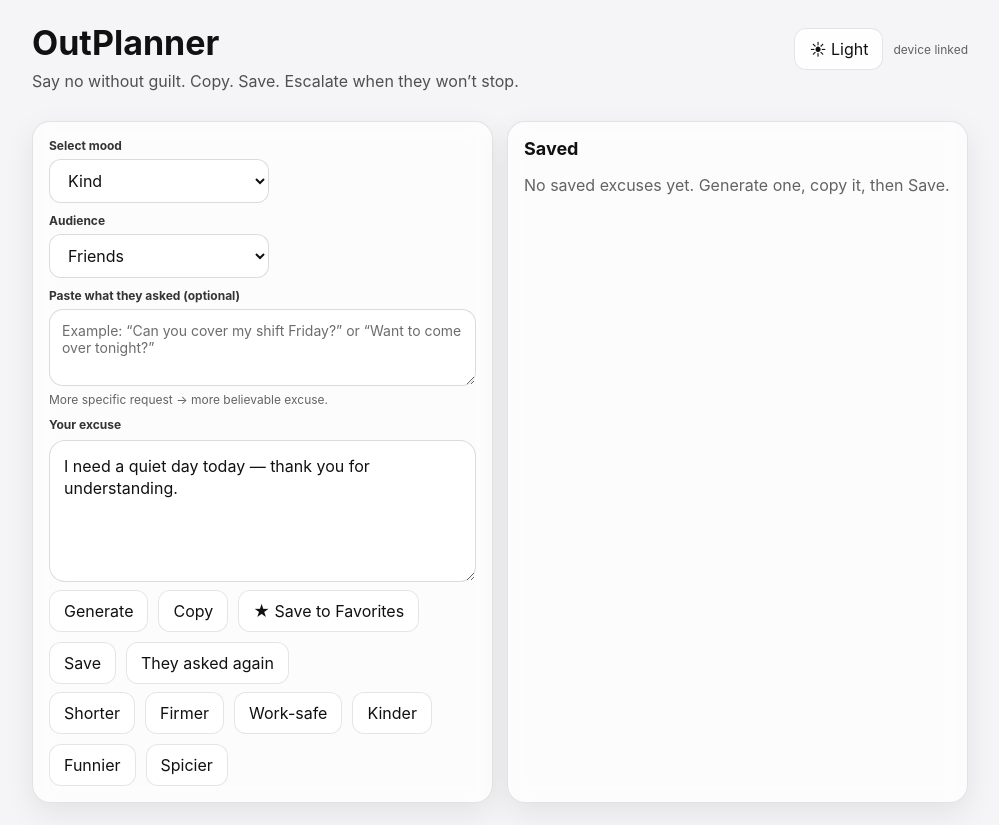
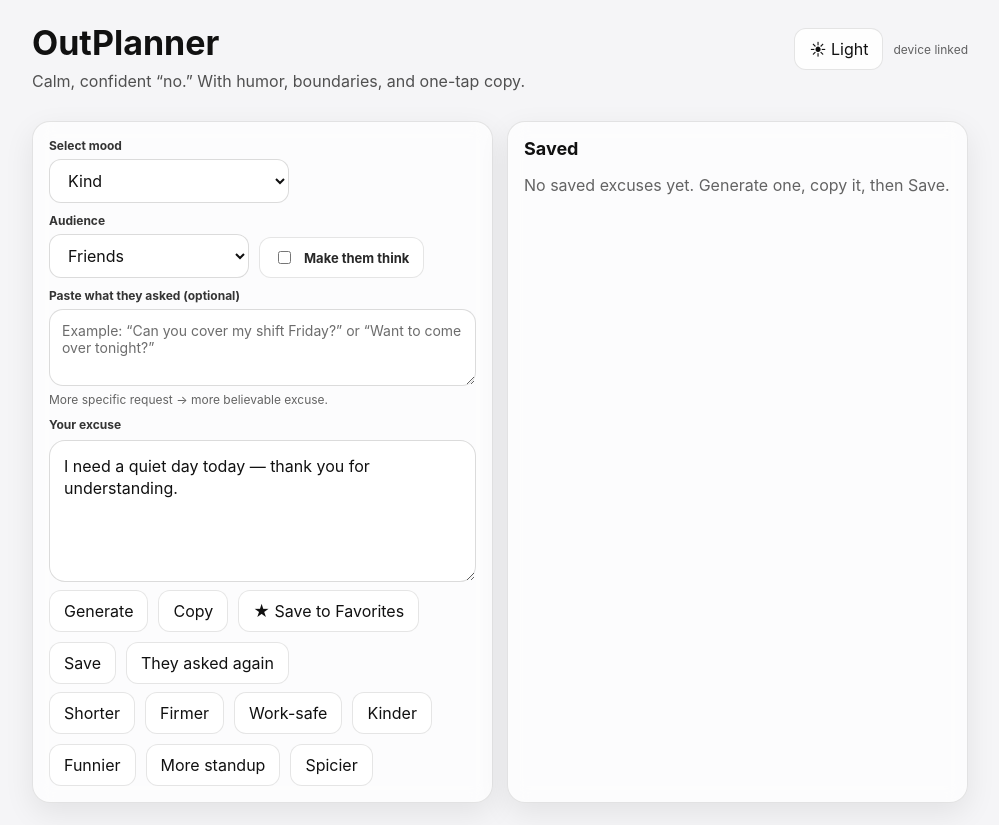
Before and after one commit to bcq13/Out-Planner, a Next.js app: page / in a window 1280 px wide. Shown: the whole page, without its empty margins (140-1139 px from the left). Built offline with nearby package versions, Linux system fonts and the light colour scheme.

Commit message:
Add Standup mood + Make-them-think toggle + contextual escalation

```diff
--- a/app/page.tsx
+++ b/app/page.tsx
@@ -2,7 +2,12 @@
 
 import { useEffect, useMemo, useState } from "react";
 import { getDeviceId } from "@/lib/deviceId";
-import { escalate, generateExcuse, generateFromRequest, rewriteVariant } from "@/lib/excuseEngine";
+import {
+  escalateFromRequest,
+  generateExcuse,
+  generateFromRequest,
+  rewriteVariant,
+} from "@/lib/excuseEngine";
 import type { Audience, Mood } from "@/lib/excuseEngine";
 
 type Saved = { text: string; favorite?: boolean; createdAt: number };
@@ -36,6 +41,7 @@ export default function HomePage() {
 
   const [audience, setAudience] = useState<Audience>("friends");
   const [mood, setMood] = useState<Mood>("kind");
+  const [makeThemThink, setMakeThemThink] = useState<boolean>(false);
   const [request, setRequest] = useState<string>("");
 
   const [draft, setDraft] = useState<string>("");
@@ -56,7 +62,7 @@ export default function HomePage() {
       if (raw) setSaved(JSON.parse(raw));
     } catch {}
 
-    setDraft(generateExcuse("kind"));
+    setDraft(generateExcuse("kind", false));
   }, []);
 
   // Persist saved
@@ -70,7 +76,6 @@ export default function HomePage() {
   const favorites = useMemo(() => saved.filter((s) => s.favorite), [saved]);
 
   function haptic() {
-    // Optional tiny vibration on supported devices (won’t do anything on most desktops)
     try {
       if ("vibrate" in navigator) (navigator as any).vibrate?.(10);
     } catch {}
@@ -83,8 +88,8 @@ export default function HomePage() {
 
   function makeDraft() {
     const hasRequest = normalize(request).length > 0;
-    if (hasRequest) return generateFromRequest({ mood, audience, request });
-    return generateExcuse(mood);
+    if (hasRequest) return generateFromRequest({ mood, audience, request, makeThemThink });
+    return generateExcuse(mood, makeThemThink);
   }
 
   function onGenerate() {
@@ -98,7 +103,15 @@ export default function HomePage() {
     haptic();
     const next = escalation + 1;
     setEscalation(next);
-    setDraft(escalate(next));
+    setDraft(
+      escalateFromRequest({
+        level: next,
+        mood,
+        audience,
+        request,
+        makeThemThink,
+      })
+    );
     setStatus("");
   }
 
@@ -139,9 +152,19 @@ export default function HomePage() {
   function onRewrite(nextMood: Mood) {
     haptic();
     setMood(nextMood);
-    setDraft((prev) => rewriteVariant(prev, nextMood, audience, request));
+    setDraft((prev) => rewriteVariant(prev, nextMood, audience, request, makeThemThink));
     setStatus("");
   }
+
+  // If user toggles make-them-think, refresh draft to reflect it (without changing their text if they edited)
+  useEffect(() => {
+    // Only auto-refresh if the draft looks generated (simple heuristic: not empty and request-based changes are desired)
+    if (!draft.trim()) return;
+    // Keep it predictable: regenerate on toggle only if request exists OR draft equals a known generated baseline size.
+    // We'll just regenerate to match toggle for now.
+    setDraft(makeDraft());
+    // eslint-disable-next-line react-hooks/exhaustive-deps
+  }, [makeThemThink]);
 
   return (
     <main
@@ -157,7 +180,7 @@ export default function HomePage() {
         <div>
           <h1 style={{ fontSize: 34, margin: 0 }}>OutPlanner</h1>
           <p style={{ marginTop: 8, opacity: 0.72 }}>
-            Say no without guilt. Copy. Save. Escalate when they won’t stop.
+            Calm, confident “no.” With humor, boundaries, and one-tap copy.
           </p>
         </div>
 
@@ -177,17 +200,18 @@ export default function HomePage() {
         {/* LEFT */}
         <div className="card">
           <div style={{ display: "grid", gap: 10 }}>
-            <div style={{ display: "flex", gap: 10, flexWrap: "wrap" }}>
+            <div style={{ display: "flex", gap: 10, flexWrap: "wrap", alignItems: "flex-end" }}>
               <div style={{ display: "grid", gap: 6 }}>
                 <div style={{ fontSize: 12, fontWeight: 700, opacity: 0.85 }}>Select mood</div>
                 <select
                   value={mood}
                   onChange={(e) => setMood(e.target.value as Mood)}
-                  style={{ padding: "10px 14px", borderRadius: 12, minWidth: 220 }}
+                  style={{ padding: "10px 14px", borderRadius: 12, minWidth: 240 }}
                 >
                   <option value="kind">Kind</option>
                   <option value="professional">Professional</option>
                   <option value="funny">Funny</option>
+                  <option value="standup">Standup (observational)</option>
                   <option value="spicy">Spicy</option>
                   <option value="firm">Firm</option>
                   <option value="noDetails">No details</option>
@@ -199,13 +223,35 @@ export default function HomePage() {
                 <select
                   value={audience}
                   onChange={(e) => setAudience(e.target.value as Audience)}
-                  style={{ padding: "10px 14px", borderRadius: 12, minWidth: 220 }}
+                  style={{ padding: "10px 14px", borderRadius: 12, minWidth: 200 }}
                 >
                   <option value="friends">Friends</option>
                   <option value="family">Family</option>
                   <option value="work">Work</option>
                 </select>
               </div>
+
+              <label
+                style={{
+                  display: "flex",
+                  alignItems: "center",
+                  gap: 10,
+                  padding: "10px 14px",
+                  borderRadius: 12,
+                  border: "1px solid var(--border)",
+                  background: "var(--surface2)",
+                  cursor: "pointer",
+                  userSelect: "none",
+                }}
+                title="Adds a short reflective closer (polite, but makes people think)"
+              >
+                <input
+                  type="checkbox"
+                  checked={makeThemThink}
+                  onChange={(e) => setMakeThemThink(e.target.checked)}
+                />
+                <span style={{ fontSize: 13, fontWeight: 700, opacity: 0.9 }}>Make them think</span>
+              </label>
             </div>
 
             <div style={{ display: "grid", gap: 6 }}>
@@ -235,7 +281,6 @@ export default function HomePage() {
                 <button className="btn" onClick={onGenerate}>Generate</button>
                 <button className="btn" onClick={() => onCopy(draft)}>Copy</button>
 
-                {/* Draft star */}
                 <button className="btn" onClick={onSaveFavorite} title="Save draft to Favorites">
                   ★ Save to Favorites
                 </button>
@@ -252,6 +297,7 @@ export default function HomePage() {
                 <button className="btn" onClick={() => onRewrite("professional")}>Work-safe</button>
                 <button className="btn" onClick={() => onRewrite("kind")}>Kinder</button>
                 <button className="btn" onClick={() => onRewrite("funny")}>Funnier</button>
+                <button className="btn" onClick={() => onRewrite("standup")}>More standup</button>
                 <button className="btn" onClick={() => onRewrite("spicy")}>Spicier</button>
               </div>
             </div>
--- a/lib/excuseEngine.ts
+++ b/lib/excuseEngine.ts
@@ -25,11 +25,12 @@ function classifyRequest(req: string) {
   if (/(meeting|call|zoom|presentation|deadline|cover|shift|schedule|report|review)/.test(r)) return "work";
   if (/(help move|moving|lift|truck|furniture|boxes)/.test(r)) return "moving";
   if (/(volunteer|serve|church|team|sign up|help out)/.test(r)) return "volunteer";
+
   return "general" as const;
 }
 
 function reasonByType(type: ReturnType<typeof classifyRequest>, audience: Audience) {
-  // Believable reasons that don’t require lies, illness, or drama.
+  // Believable reasons that don't require lies or medical claims.
   const base = {
     schedule: "my schedule’s already committed",
     bandwidth: "I’m at capacity and need to protect my bandwidth",
@@ -55,6 +56,54 @@ function reasonByType(type: ReturnType<typeof classifyRequest>, audience: Audien
   }
 }
 
+function leadInForRequest(req: string) {
+  const r = normalize(req);
+  if (!r) return "";
+  return `About “${r}”: `;
+}
+
+/**
+ * Optional reflective closers (the "make them think" mode)
+ * These are intentionally short, human, and not preachy.
+ */
+const PEOPLE_ASK_TOO_MUCH: Record<Mood, string[]> = {
+  kind: [
+    "I’m trying to keep my commitments realistic.",
+    "I’m learning to protect my time a little better.",
+    "I’m practicing saying no so I can show up well to what I’ve already said yes to.",
+  ],
+  professional: [
+    "I’m managing workload and priorities carefully right now.",
+    "I’m keeping my commitments aligned with capacity.",
+    "I’m protecting focus time this week.",
+  ],
+  funny: [
+    "I’m not accepting new side quests right now.",
+    "My calendar is not an all-you-can-eat buffet.",
+    "I’m currently at maximum adult capacity.",
+  ],
+  standup: [
+    "If I say yes to everything, I become a subscription service.",
+    "It’s wild how ‘Can you help?’ sometimes means ‘Can you adopt my responsibilities?’",
+    "People really will ask for a mile when you once offered an inch—respectfully, I’m not a highway.",
+  ],
+  spicy: [
+    "I’m not available for that.",
+    "That’s not going to work.",
+    "No.",
+  ],
+  firm: [
+    "I’m not changing my answer.",
+    "Please respect my decision.",
+    "My answer is no.",
+  ],
+  noDetails: [
+    "No.",
+    "I can’t.",
+    "Not happening.",
+  ],
+};
+
 const GENERIC: Record<Mood, string[]> = {
   kind: [
     "I can’t make it today, but thank you for thinking of me.",
@@ -74,18 +123,13 @@ const GENERIC: Record<Mood, string[]> = {
     "Today is not a people day.",
     "My social battery is on 1%.",
   ],
-  // Clean, observational humor — “makes people think” vibe
   standup: [
     "I can’t, and it’s not personal — it’s math. I only have one body and it’s already booked.",
     "I would, but I’m currently at maximum adult capacity. Any additional tasks will void the warranty.",
     "I can’t — I’m trying this new thing where I don’t overcommit and then quietly resent everyone.",
     "I’m going to pass. I’ve realized being available is how people accidentally assign you a second job.",
     "I can’t, but I respect the confidence it took to ask.",
-    "I’m unavailable. My time isn’t unlimited — it just *looks* unlimited to other people.",
-    "I can’t. If I say yes to everything, I’m basically a subscription service.",
-    "Not today. I’m returning to my natural habitat: minding my own business.",
-    "I can’t — I’m in a committed relationship with my calendar.",
-    "I’m going to say no. I’m practicing boundaries like they’re a new hobby.",
+    "I’m unavailable. My time isn’t unlimited — it just looks unlimited to other people.",
   ],
   spicy: ["No thanks.", "Hard pass.", "I’m opting out.", "Not happening."],
   firm: [
@@ -97,17 +141,28 @@ const GENERIC: Record<Mood, string[]> = {
   noDetails: ["I can’t.", "I’m unavailable.", "No.", "Not this time."],
 };
 
-function leadInForRequest(req: string) {
-  const r = normalize(req);
-  if (!r) return "";
-  return `About “${r}”: `;
+function maybeAddCloser(text: string, mood: Mood, makeThemThink: boolean) {
+  if (!makeThemThink) return text;
+
+  // Keep "No details" truly no-details.
+  if (mood === "noDetails") return text;
+
+  // Don't double-close if user already has punctuation / long message; just append short.
+  const closer = pick(PEOPLE_ASK_TOO_MUCH[mood]);
+  return `${text} ${closer}`;
 }
 
-export function generateExcuse(mood: Mood) {
-  return pick(GENERIC[mood]);
+export function generateExcuse(mood: Mood, makeThemThink = false) {
+  const base = pick(GENERIC[mood]);
+  return maybeAddCloser(base, mood, makeThemThink);
 }
 
-export function generateFromRequest(opts: { mood: Mood; audience: Audience; request: string }) {
+export function generateFromRequest(opts: {
+  mood: Mood;
+  audience: Audience;
+  request: string;
+  makeThemThink?: boolean;
+}) {
   const request = normalize(opts.request);
   const type = classifyRequest(request);
   const reason = reasonByType(type, opts.audience);
@@ -150,19 +205,32 @@ export function generateFromRequest(opts: { mood: Mood; audience: Audience; requ
     ],
   };
 
-  return pick(templates[opts.mood]);
+  const base = pick(templates[opts.mood]);
+  return maybeAddCloser(base, opts.mood, !!opts.makeThemThink);
 }
 
-// Contextual escalation: references the request, gets firmer each time.
-export function escalateFromRequest(opts: { level: number; mood: Mood; audience: Audience; request: string }) {
+// Contextual escalation: stays on-topic and gets firmer each time.
+export function escalateFromRequest(opts: {
+  level: number;
+  mood: Mood;
+  audience: Audience;
+  request: string;
+  makeThemThink?: boolean;
+}) {
   const request = normalize(opts.request);
-  const lead = leadInForRequest(request);
   const type = classifyRequest(request);
   const reason = reasonByType(type, opts.audience);
+  const lead = leadInForRequest(request);
 
-  const level0 = generateFromRequest(opts); // first response is mood-based
+  const first = generateFromRequest({
+    mood: opts.mood,
+    audience: opts.audience,
+    request: opts.request,
+    makeThemThink: opts.makeThemThink,
+  });
+
   const ladder = [
-    level0,
+    first,
     `${lead}I hear you — I’m still not able to. ${reason}.`,
     `${lead}My answer is still no. Please respect that.`,
     `${lead}I’m not discussing this further.`,
@@ -173,7 +241,13 @@ export function escalateFromRequest(opts: { level: number; mood: Mood; audience:
   return ladder[idx];
 }
 
-export function rewriteVariant(_text: string, mood: Mood, audience: Audience, request: string) {
-  if (normalize(request)) return generateFromRequest({ mood, audience, request });
-  return generateExcuse(mood);
+export function rewriteVariant(
+  _text: string,
+  mood: Mood,
+  audience: Audience,
+  request: string,
+  makeThemThink = false
+) {
+  if (normalize(request)) return generateFromRequest({ mood, audience, request, makeThemThink });
+  return generateExcuse(mood, makeThemThink);
 }
```
